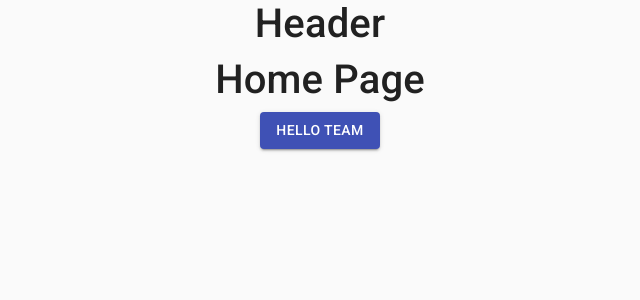
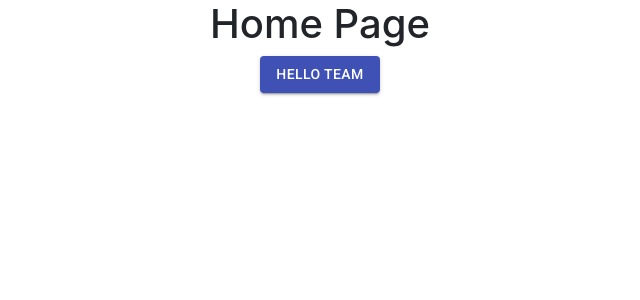
Before and after one commit to techiemum/Xplory, a React (Create React App) app in the folder xplory_front/: page / in a window 1280 px wide. Shown: the top 300 px of the page, without its empty margins (320-960 px from the left). Built offline with nearby package versions, Linux system fonts and the light colour scheme.

Commit message:
Update App.js

```diff
--- a/xplory_front/src/App.js
+++ b/xplory_front/src/App.js
@@ -1,4 +1,7 @@
 import React, { useState, useMemo } from "react";
+
+// routing
+import { BrowserRouter as Router, Switch, Route } from 'react-router-dom';
 
 //Utils
 import { createMuiTheme, ThemeProvider, CssBaseline, useMediaQuery } from "@material-ui/core";
@@ -8,6 +11,7 @@
 
 //Pages
 import Home from "./pages/Home";
+import Login from "./pages/Login";
 
 //Components
 import Header from "./components/Header";
@@ -39,11 +43,19 @@
 
 	return (
 		<ThemeProvider theme={theme}>
-			<CssBaseline />
+
+		<Router>
+		<Switch>
+		<Route exact path='/' component={Home} />
+		<Route exact path='/login' component={Login} />
+		</Switch>
+		</Router>
+
+			{/* <CssBaseline />
 
 			<Header />
 
-			{switchPage()}
+			{switchPage()} */}
 		</ThemeProvider>
 	);
 };
```
